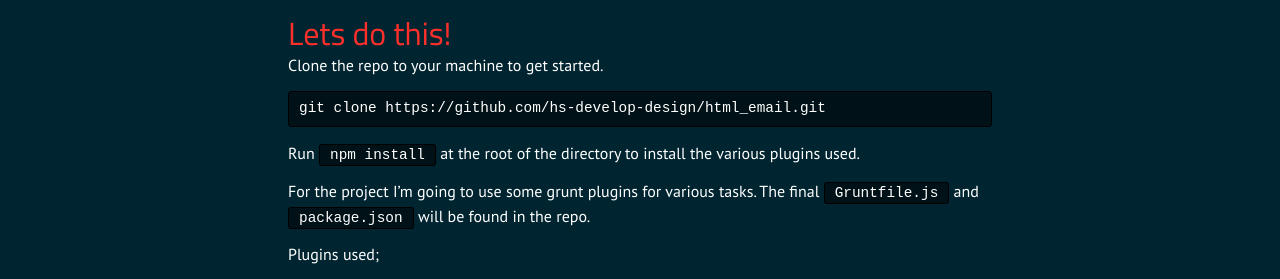
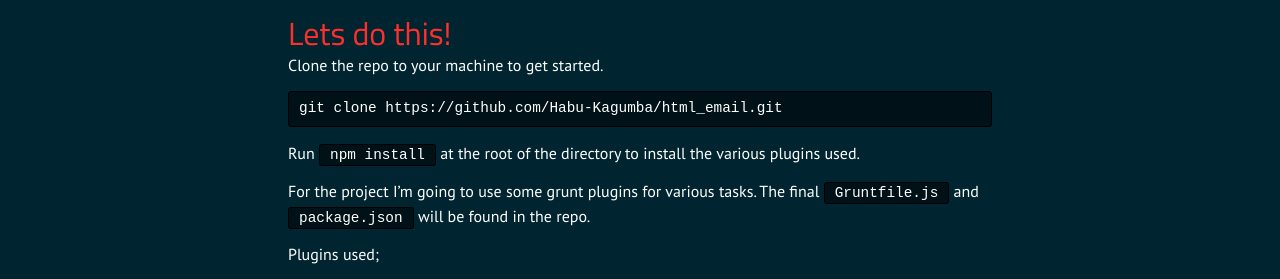
Before and after one commit to Habu-Kagumba/Habu-Kagumba.github.io, a Jekyll site: the page built from _posts/2015-01-28-HTML_Email.markdown, in a window 1280 px wide and 900 px high, scrolled down 1490 px. Shown: the part 160-439 px from the top of the window. Built offline with Jekyll 4.4.1, drawn with Linux system fonts in a browser that asks for light colours; Markdown is read by kramdown in place of the engine named in the settings; comment, search, counter and statistics services are not loaded; some of the changed lines change nothing that is shown.

Commit message:
corrected repo url

````diff
--- a/_posts/2015-01-28-HTML_Email.markdown
+++ b/_posts/2015-01-28-HTML_Email.markdown
@@ -70,7 +70,7 @@ gem install sass
 Clone the repo to your machine to get started.
 
 ```bash
-git clone https://github.com/hs-develop-design/html_email.git
+git clone https://github.com/Habu-Kagumba/html_email.git
 ```
 
 Run <code class="post-code">npm install</code> at the root of the directory to install the various plugins used.
@@ -100,4 +100,4 @@ To send the mail using mailgun there are 3 options - the template (e.g. transact
 grunt send --template=transactional.html --sender=jane@doe.com --recipient=john@doe.com --subject="This is a subject"
 ```
 
-The final repo is [here](https://github.com/hs-develop-design/html_email).
+The final repo is [here](https://github.com/Habu-Kagumba/html_email).
````
